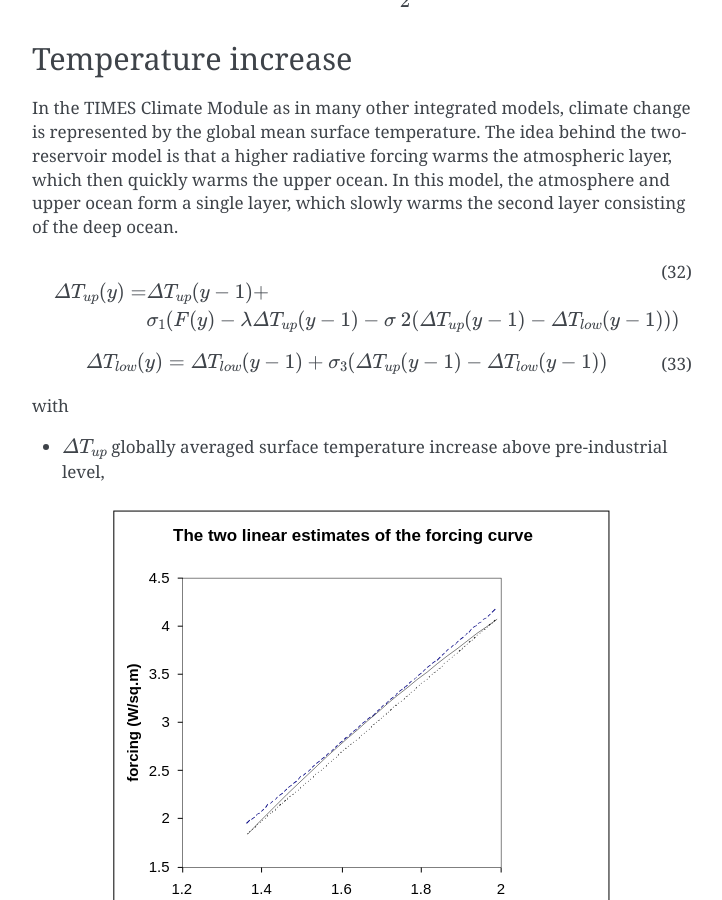
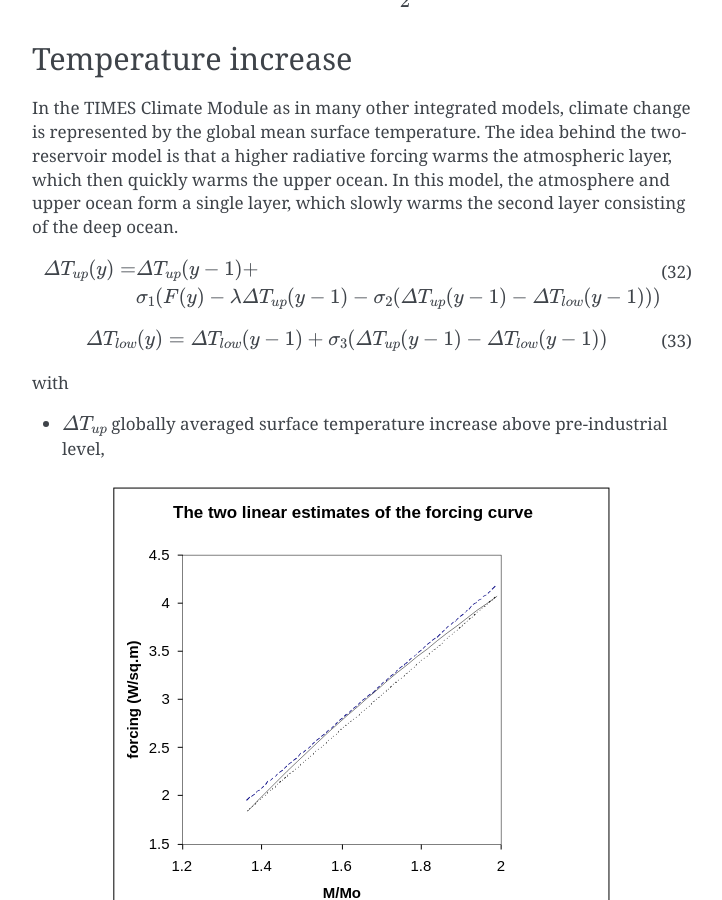
Before and after one commit to experimentarium/times, a Sphinx documentation site: the page built from docs/part-1/07-climate-module.md, in a window 1280 px wide and 900 px high, scrolled down 5418 px. Shown: the whole window, without its empty margins (388-1110 px from the left). Built offline with Sphinx 7.4.7, drawn with Linux system fonts in a browser that asks for light colours.

```diff
--- a/docs/part-1/07-climate-module.md
+++ b/docs/part-1/07-climate-module.md
@@ -145,7 +145,7 @@ In the TIMES Climate Module as in many other integrated models, climate change i
 $$
 \begin{split}
 ΔT_{up}(y) = & ΔT_{up}(y-1) + \\
-& σ_1(F(y) - λΔT_{up}(y-1) - σ~2(ΔT_{up}(y-1) - ΔT_{low}(y-1)))
+& σ_1(F(y) - λΔT_{up}(y-1) - σ_2(ΔT_{up}(y-1) - ΔT_{low}(y-1)))
 \end{split}
 $$ (7-11)
 
```
